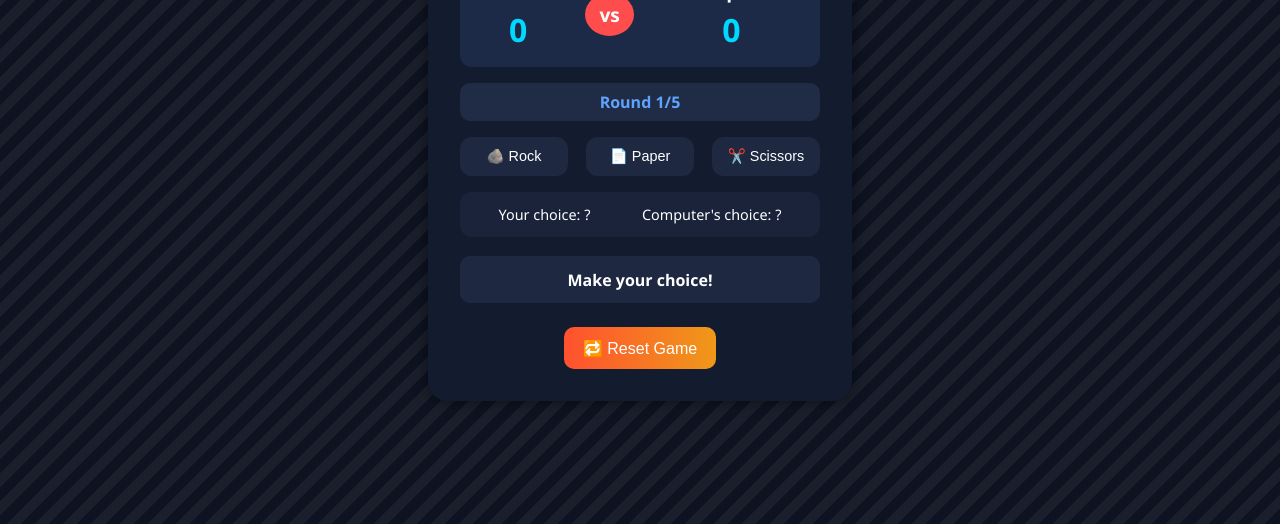
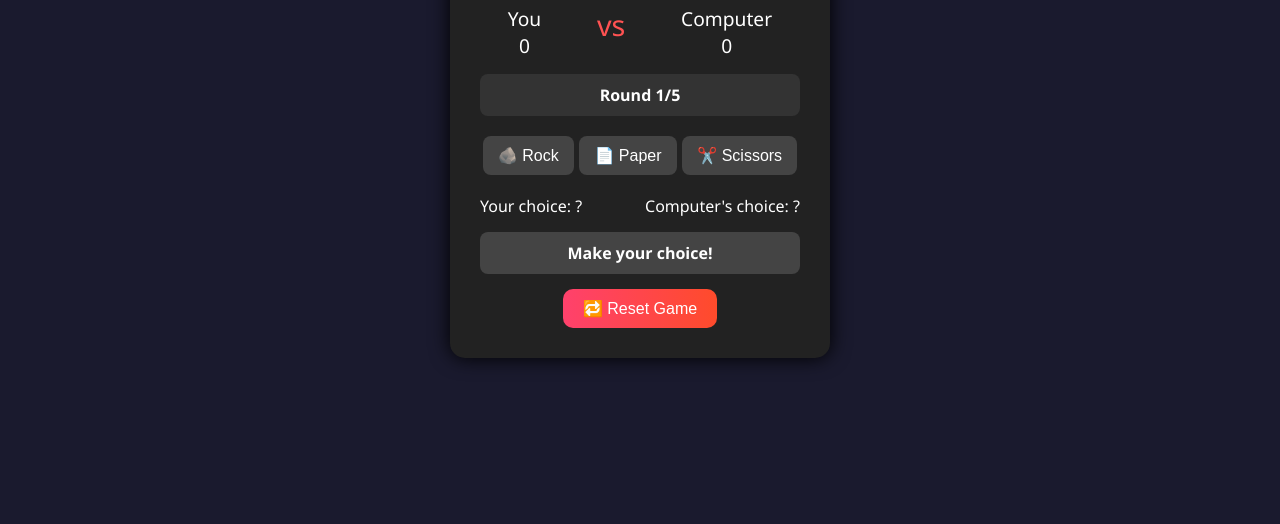
Before and after one commit to Nidhish-Agarwal/github-workflow, a plain HTML site: page RockPaperScissor/index.html in a window 1280 px wide. Shown: the part 276-800 px from the top of the page. Drawn offline with Linux system fonts and the light colour scheme.

Commit message:
Enhanced the rock paper scissors game

```diff
--- a/RockPaperScissor/script.js
+++ b/RockPaperScissor/script.js
@@ -4,6 +4,10 @@
 // Determine winner each round, display choices
 // At end of 5 rounds, show final result and disable input
 // Reset button resets all game state
+// Add sound effect when user wins, loses, or draws
+
+const winSound = new Audio("Assets/sounds/win.mp3");
+const loseSound = new Audio("Assets/sounds/lose.mp3");
 const choices = ["rock", "paper", "scissors"];
 let playerScore = 0;
 let computerScore = 0;
@@ -23,9 +27,10 @@ choiceButtons.forEach((button) => {
     if (round > 5) return;
 
     const playerChoice = button.dataset.choice;
-    const computerChoice = choices[Math.floor(Math.random() * choices.length)];
+    playerChoiceEl.textContent = playerChoice;
+    computerChoiceEl.textContent = "Thinking...";
 
-    playerChoiceEl.textContent = playerChoice;
+    animateComputerChoice((computerChoice) => {
       computerChoiceEl.textContent = computerChoice;
 
       const result = getWinner(playerChoice, computerChoice);
@@ -51,6 +56,7 @@ choiceButtons.forEach((button) => {
       roundEl.textContent = round <= 5 ? round : 5;
     });
   });
+});
 
 resetBtn.addEventListener("click", () => {
   playerScore = 0;
@@ -66,16 +72,26 @@ resetBtn.addEventListener("click", () => {
 
   choiceButtons.forEach((btn) => (btn.disabled = false));
 });
-
+// Animate computer's choice with a 'thinking' delay
+function animateComputerChoice(callback) {
+  setTimeout(() => {
+    const computerChoice = choices[Math.floor(Math.random() * choices.length)];
+    callback(computerChoice);
+  }, 1000); // 1 second delay
+}
 function getWinner(player, computer) {
-  if (player === computer) return "tie";
+  if (player === computer) {
+    return "tie";
+  }
   if (
     (player === "rock" && computer === "scissors") ||
     (player === "paper" && computer === "rock") ||
     (player === "scissors" && computer === "paper")
   ) {
+    winSound.play();
     return "player";
   } else {
+    loseSound.play();
     return "computer";
   }
 }
@@ -83,10 +99,44 @@ function getWinner(player, computer) {
 function showFinalResult() {
   if (playerScore > computerScore) {
     messageEl.textContent = "🎉 Congratulations! You Won The Game!";
+    highlightResult("player");
+    storeHistory();
   } else if (computerScore > playerScore) {
     messageEl.textContent = "💀 Game Over! Computer Wins The Game!";
+    highlightResult("computer");
+    storeHistory();
   } else {
+    highlightResult("tie");
     messageEl.textContent = "🤝 It's a Tie Game! Try Again!";
+  }
+}
+// Store and retrieve win/loss history from localStorage
+function storeHistory() {
+  const history = {
+    playerScore: playerScore,
+    computerScore: computerScore,
+    rounds: round - 1,
+  };
+  localStorage.setItem("rpsHistory", JSON.stringify(history));
+}
+
+function retrieveHistory() {
+  const history = localStorage.getItem("rpsHistory");
+  if (history) {
+    const { playerScore, computerScore, rounds } = JSON.parse(history);
+    playerScoreEl.textContent = playerScore;
+    computerScoreEl.textContent = computerScore;
+    roundEl.textContent = rounds + 1;
+  }
+}
+// Color highlight for result feedback
+function highlightResult(winner) {
+  if (winner === "player") {
+    messageEl.style.color = "#4CAF50"; // Green for player win
+  } else if (winner === "computer") {
+    messageEl.style.color = "#F44336"; // Red for computer win
+  } else {
+    messageEl.style.color = "#FFC107"; // Yellow for tie
   }
 }
 
--- a/RockPaperScissor/style.css
+++ b/RockPaperScissor/style.css
@@ -1,123 +1,104 @@
-/* styles.css */
-
+/* Style for Rock Paper Scissors game
+Dark theme with colored buttons and rounded panels
+Centered layout, responsive design
+Buttons for Rock, Paper, Scissors
+Reset button with gradient
+Display scoreboard, results, and rounds */
 body {
-  margin: 0;
-  font-family: 'Segoe UI', Tahoma, Geneva, Verdana, sans-serif;
-  background: repeating-linear-gradient(135deg, #0d1321, #0d1321 10px, #1a1f2b 10px, #1a1f2b 20px);
+  font-family: 'Segoe UI', sans-serif;
+  background: #1a1a2e;
   color: #fff;
   display: flex;
+  justify-content: center;
   align-items: center;
-  justify-content: center;
-  min-height: 100vh;
+  height: 100vh;
+  margin: 0;
 }
 
 .game-container {
-  background-color: #131b2f;
-  border-radius: 20px;
-  padding: 2rem;
-  width: 360px;
+  background: #222;
+  padding: 30px;
+  border-radius: 15px;
   text-align: center;
-  box-shadow: 0 0 15px rgba(0, 0, 0, 0.5);
+  box-shadow: 0 0 20px #000;
+  width: 320px;
 }
-
-h1 {
-  font-size: 1.8rem;
-  color: #88ffa0;
-  margin-bottom: 1.5rem;
+/* Button hover and active styles */
+button:hover {
+  transform: scale(1.05);
+  background-color: #333;
+}
+button:active {
+  transform: scale(0.95);
+  background-color: #555;
 }
 
 .scoreboard {
   display: flex;
   justify-content: space-around;
-  align-items: center;
-  background: #1d2a47;
-  padding: 1rem;
-  border-radius: 12px;
-  margin-bottom: 1rem;
-  font-weight: bold;
-}
-
-.scoreboard div {
-  font-size: 1.2rem;
-}
-
-.scoreboard span {
-  font-size: 2rem;
-  display: block;
-  margin-top: 0.2rem;
-  color: #00d9ff;
+  margin-bottom: 15px;
+  font-size: 1.2em;
 }
 
 .vs {
-  background: #ff4d4d;
-  border-radius: 50%;
-  padding: 0.5rem 0.9rem;
-  color: white;
-  font-weight: bold;
+  color: #ff5252;
+  font-size: 1.5em;
 }
 
 .round-info {
-  margin: 1rem 0;
-  background: #202c45;
-  padding: 0.5rem;
-  border-radius: 10px;
-  color: #60a3ff;
+  background: #333;
+  margin: 10px 0;
+  padding: 10px;
+  border-radius: 8px;
   font-weight: bold;
 }
 
 .choices {
   display: flex;
-  justify-content: space-between;
-  margin: 1rem 0;
+  justify-content: space-around;
+  margin: 20px 0;
 }
 
 .choice {
-  background: #1e2941;
+  padding: 10px 15px;
   border: none;
-  color: #fff;
-  padding: 0.7rem 0.8rem;
-  border-radius: 12px;
-  font-size: 0.9rem;
+  background: #444;
+  color: white;
+  border-radius: 8px;
   cursor: pointer;
-  width: 30%;
-  transition: background 0.3s;
+  font-size: 1em;
+  transition: background 0.2s;
 }
 
 .choice:hover {
-  background: #2c3b5a;
+  background: #666;
 }
 
 .results {
   display: flex;
-  justify-content: space-around;
-  margin-top: 1rem;
-  background: #1a233a;
-  padding: 0.8rem;
-  border-radius: 12px;
-  font-size: 0.9rem;
+  justify-content: space-between;
+  margin: 15px 0;
 }
 
 #message {
-  margin-top: 1.2rem;
-  background: #1e2941;
-  padding: 0.8rem;
-  border-radius: 10px;
-  font-size: 1rem;
+  background: #444;
+  padding: 10px;
+  border-radius: 8px;
+  margin-top: 10px;
   font-weight: bold;
 }
 
 .reset-btn {
-  margin-top: 1.5rem;
-  background: linear-gradient(to right, #ff512f, #f09819);
+  margin-top: 15px;
+  padding: 10px 20px;
   border: none;
+  border-radius: 10px;
+  background: linear-gradient(to right, #ff416c, #ff4b2b);
   color: white;
-  padding: 0.7rem 1.2rem;
-  border-radius: 10px;
-  font-size: 1rem;
+  font-size: 1em;
   cursor: pointer;
-  transition: transform 0.2s;
 }
 
 .reset-btn:hover {
-  transform: scale(1.05);
+  opacity: 0.9;
 }
```
Also changed, not shown: 2 other files. Lines whose indentation alone changed are shown as unchanged.
